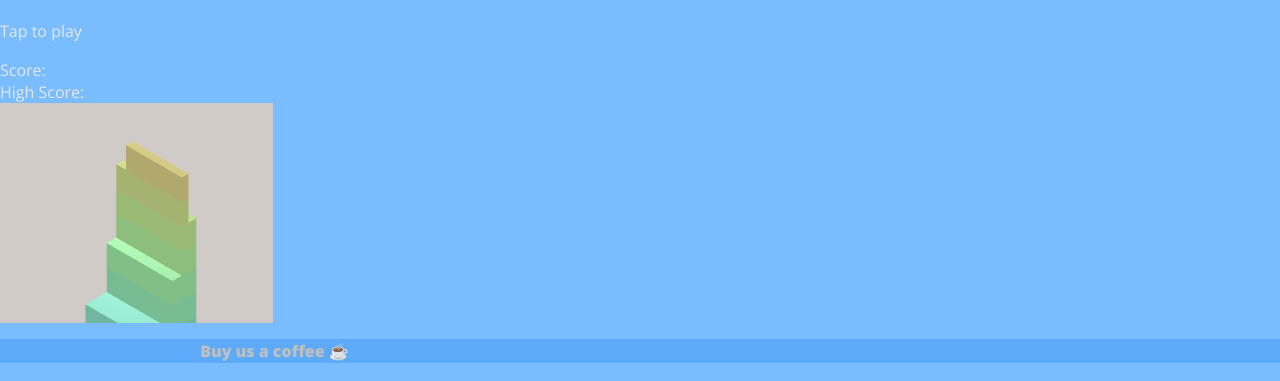
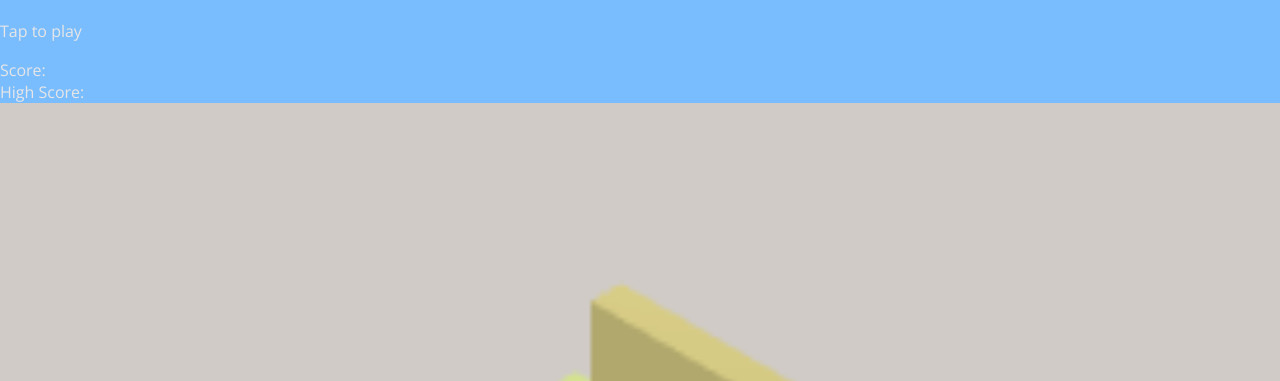
Before and after one commit to So-G/blackandblueturtles, a website: page pages/game.html in a window 1280 px wide. Shown: the part 435-816 px from the top of the page. Drawn offline with nearby package versions, Linux system fonts and the light colour scheme.

Commit message:
adjusted img size

```diff
--- a/styles/style.css
+++ b/styles/style.css
@@ -31,7 +31,7 @@
   --grey6: hsl(0, 0%, 5%);
 
   --text-primary: var(--grey0);
-  --text-secondary: var(--grey1);
+  --text-secondary: var(--grey5);
 
   --bg-primary: var(--blue1);
   --bg-secondary: var(--blue2);
@@ -72,10 +72,11 @@ a {
   Typography
   ================*/
 * {
-  font-family: 'EB Garamond', 'Times New Roman', 'Bodoni Moda', serif;
   font-family: 'Open Sans', Helvetica, 'Futura', sans-serif;
 }
-
+a {
+  font-family: 'EB Garamond', 'Times New Roman', 'Bodoni Moda', serif;
+}
 /* ================
   Layout
   ================*/
@@ -137,3 +138,7 @@ footer > p {
   text-align: center;
   margin: 1rem 0;
 }
+
+#game-area {
+  width: 100%;
+}
```
